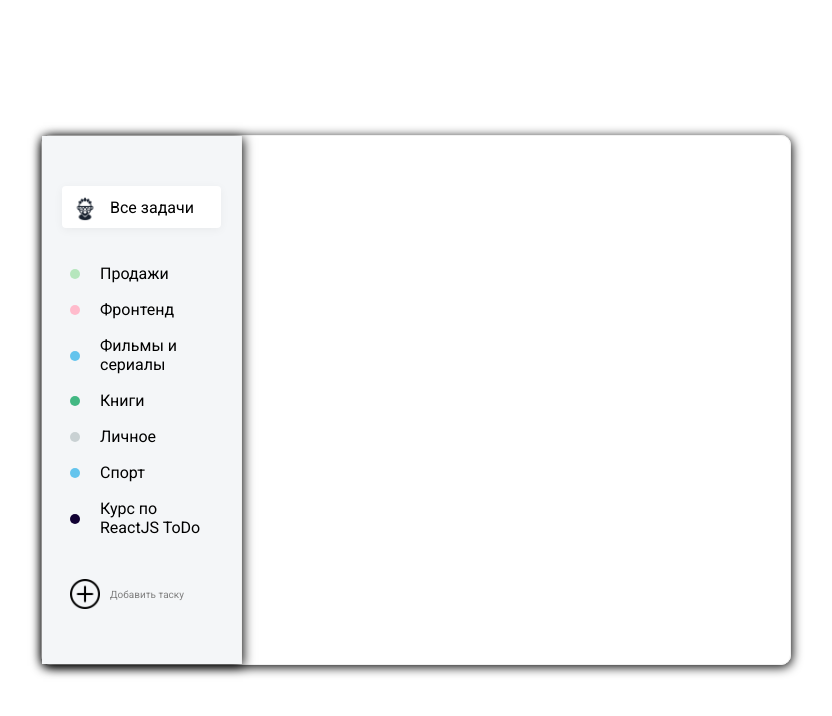
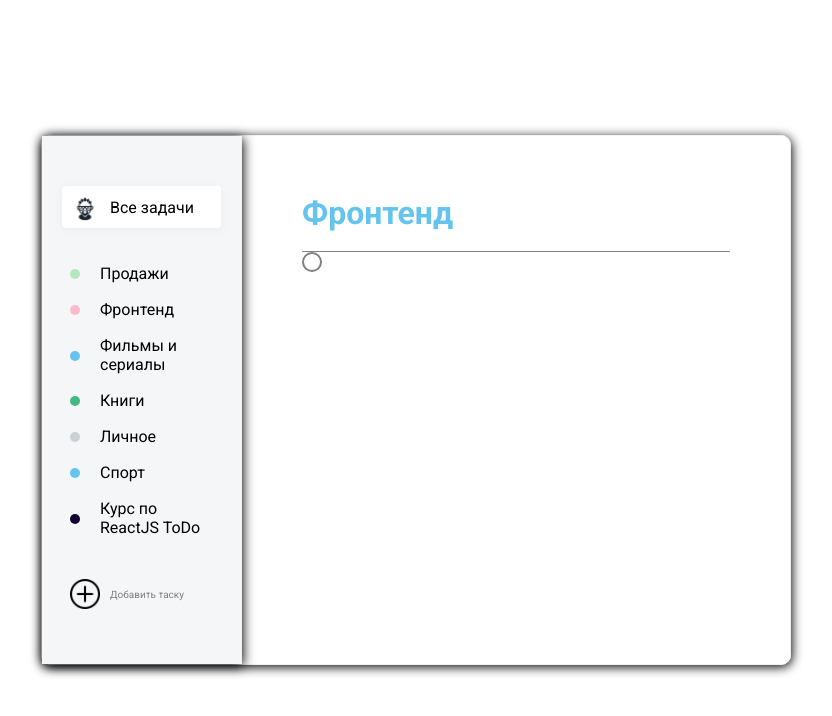
Before and after one commit to pylsar/todo, a React (Create React App) app: page / in a window 1280 px wide. Shown: the top 716 px of the page, without its empty margins (224-1056 px from the left). Built offline with nearby package versions, Linux system fonts and the light colour scheme.

Commit message:
tasks component

```diff
--- a/src/App.js
+++ b/src/App.js
@@ -1,6 +1,7 @@
 import React, {useState} from 'react';
 import List from './components/List/List';
 import AddButtonList from './components/AddButtonList/AddButtonList';
+import Tasks from './components/Tasks/Tasks';
 
 
 import iconList from './assets/img/main.png';
@@ -41,7 +42,9 @@ function App() {
         />
         <AddButtonList onAdd={onAddList} colors={DB.colors} />
       </div>
-      <div className="todo__tasks"></div>
+      <div className="todo__tasks">
+        <Tasks />
+      </div>
     </div>
   );
 }
--- /dev/null
+++ b/src/components/Tasks/Tasks.jsx
@@ -0,0 +1,28 @@
+import React from 'react';
+
+import './Tasks.scss';
+import iconPencil from '../../assets/img/pencil.png';
+import iconCheck from '../../assets/img/check.svg';
+
+
+const Tasks = ()=> {
+    return(
+        <div className="tasks">
+        <h2 className="tasks__title">
+            Фронтенд
+            <img src={iconPencil} alt="edit"/>
+        </h2>
+        <div className="tasks__items">
+            <div className="checkbox">
+                <input id="check" type="checkbox"/>
+                <label htmlFor="check">
+                    <img className="checkbox__icon" src={iconCheck} alt="check icon"/>
+                </label>
+            </div>
+        </div>
+
+        </div>
+    )
+}
+
+export default Tasks;
--- /dev/null
+++ b/src/components/Tasks/Tasks.scss
@@ -0,0 +1,55 @@
+
+.tasks{
+    &__title{
+        display: flex;
+        align-items: center;
+        font-weight: 700;
+        font-size: 32px;
+        line-height: 1.1;
+        color: #64C4ED;
+        padding-bottom: 20px;
+        border-bottom: 1px solid gray;
+        &:hover img{
+            opacity: 0.2;
+        }
+        img{
+            width: 20px;
+            height: 20px;
+            opacity: 0;
+            cursor: pointer;
+            margin-left: 15px;
+            &:hover{
+                opacity: 0.8;
+            }
+        }
+    }
+    .checkbox {
+        input {
+            display: none;
+        }
+        label {
+            display: flex;
+            justify-content: center;
+            align-items: center;
+            border: 2px solid gray;
+            border-radius: 50%;
+            height: 20px;
+            width: 20px;
+            cursor: pointer;
+            &:hover .checkbox__icon{
+                opacity: 0.5;
+            }
+
+        }
+        input:checked + label { /*сосед справа выбранного чекбокса*/
+            background-color: #4DD599;
+            border-color: #4DD599;
+
+        }
+        &__icon {
+            opacity: 0;
+            width: 8px;
+            height: 8px;
+        }
+    }
+}
--- a/src/index.scss
+++ b/src/index.scss
@@ -15,6 +15,7 @@ body {
 }
 
 .todo{
+  display: flex;
   position: absolute;
   left: 50%;
   top: 50%;
@@ -31,6 +32,10 @@ body {
     border-right: 1px solid #f1f1f1;
     box-shadow: 1px 2px 11px #000;
     padding: 50px 20px;
+  }
+  &__tasks{
+    flex: 1;
+    padding: 60px;
   }
 }
 
```
Also changed, not shown: src/assets/img/check.svg (added), src/assets/img/pencil.png (added).
